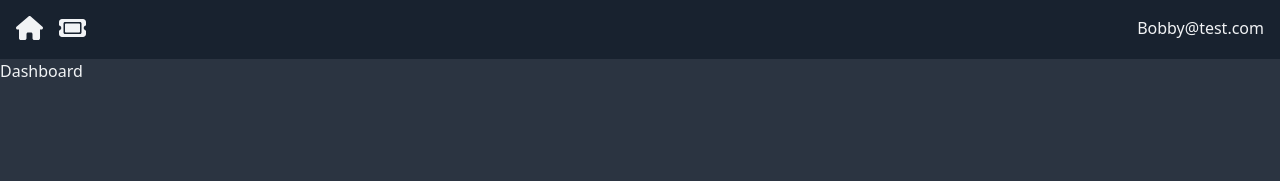
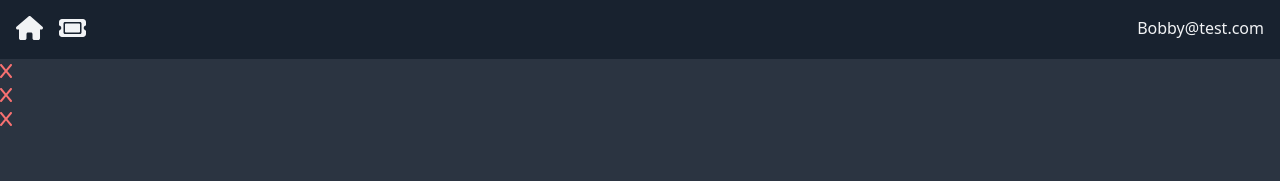
Before and after one commit to clshu/next-ticketing, a Next.js app: page / in a window 1280 px wide. Shown: the top 181 px of the page. Built offline with nearby package versions, Linux system fonts and the light colour scheme.

Commit message:
Create DeleteBlock and TicketCard components

```diff
--- a/src/app/page.tsx
+++ b/src/app/page.tsx
@@ -1,3 +1,11 @@
+import TicketCard from '@/components/TicketCard'
+
 export default function Dashboard() {
-  return <h1>Dashboard</h1>
+  return (
+    <div>
+      <TicketCard />
+      <TicketCard />
+      <TicketCard />
+    </div>
+  )
 }
--- /dev/null
+++ b/src/components/DeleteBlock.tsx
@@ -0,0 +1,13 @@
+import { faX } from '@fortawesome/free-solid-svg-icons'
+import { FontAwesomeIcon } from '@fortawesome/react-fontawesome'
+
+const DeleteBlock = () => {
+  return (
+    <FontAwesomeIcon
+      icon={faX}
+      className="text-red-400 hover:cursor-pointer hover:text-red-200"
+    />
+  )
+}
+
+export default DeleteBlock
--- /dev/null
+++ b/src/components/TicketCard.tsx
@@ -0,0 +1,11 @@
+import DeleteBlock from '@/components/DeleteBlock'
+
+const TicketCard = () => {
+  return (
+    <div>
+      <DeleteBlock />
+    </div>
+  )
+}
+
+export default TicketCard
```
